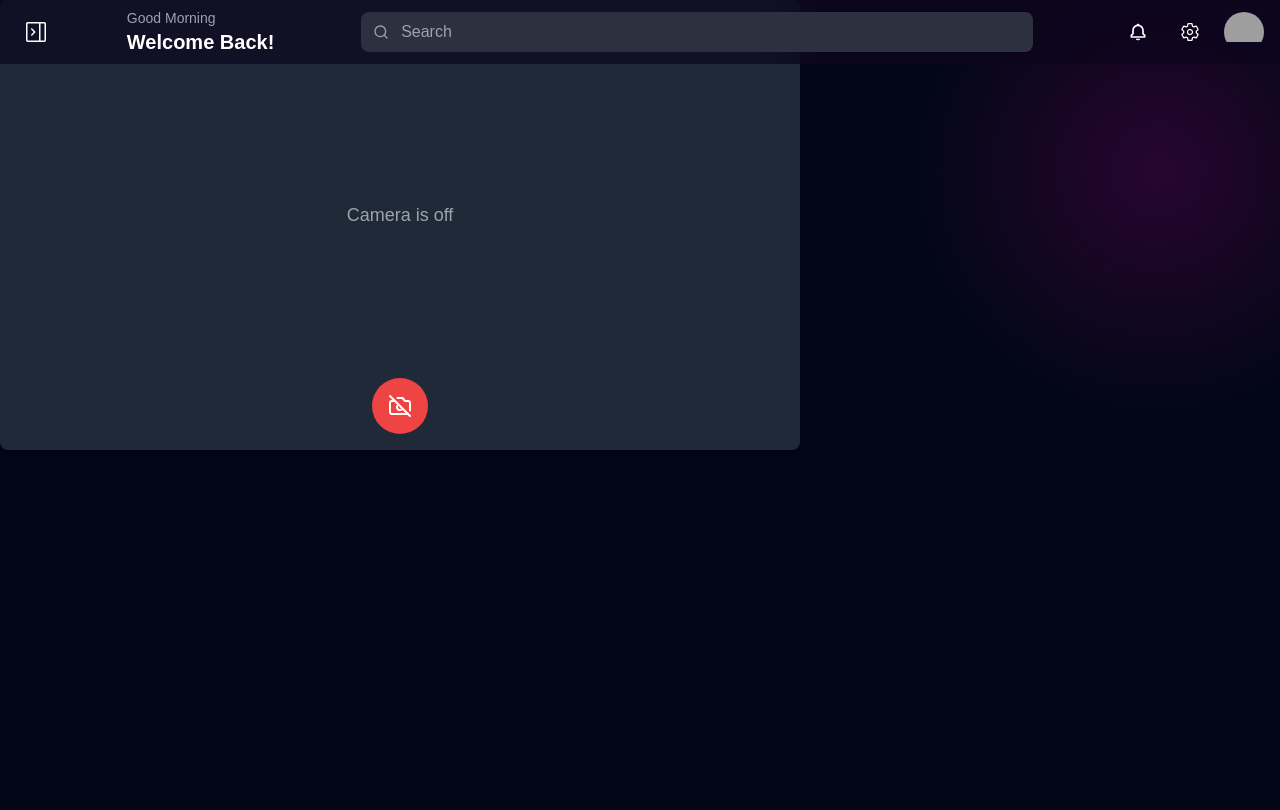
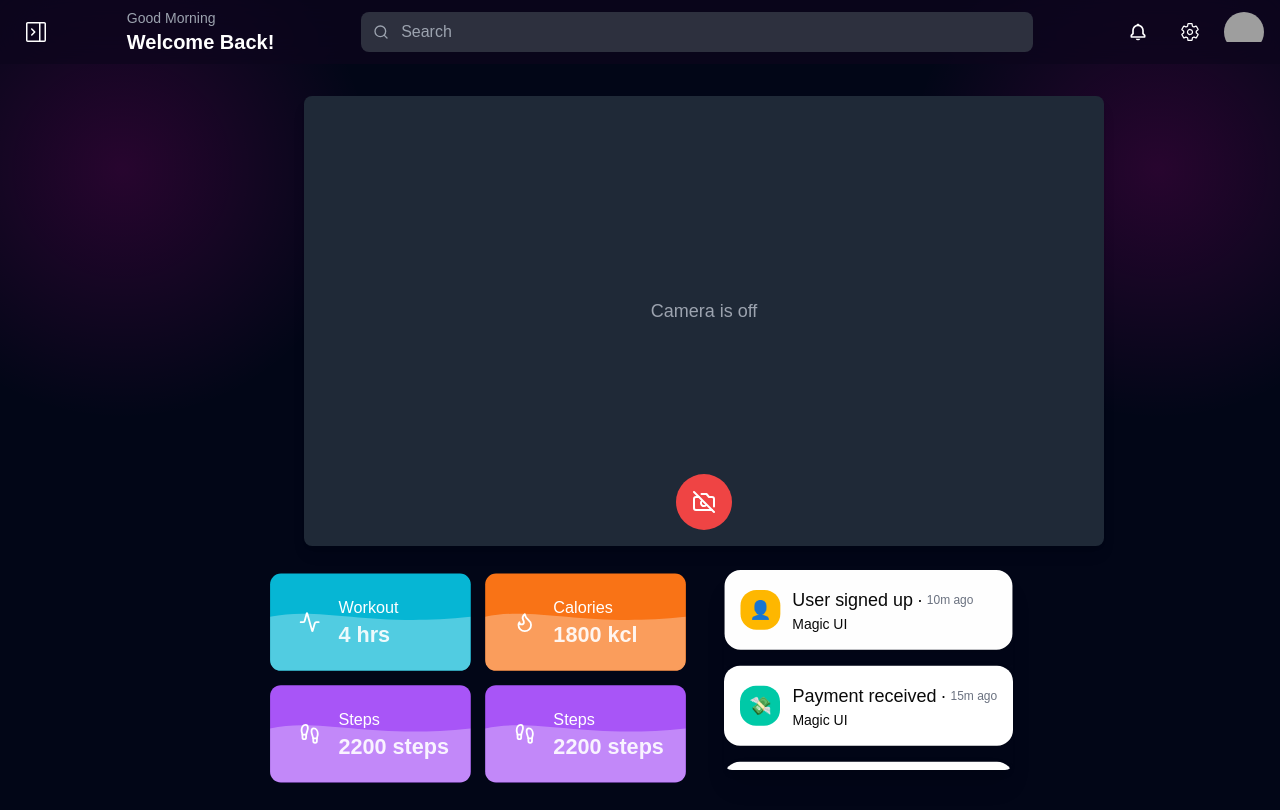
Before and after one commit to Himanshuu23/syncme, a Next.js app: page /fitness in a window 1280 px wide. Shown: the top 810 px of the page. Built offline with nearby package versions, Linux system fonts and the light colour scheme; grey boxes are pictures that could not be loaded.

Commit message:
camera ui enhanced

```diff
--- a/src/app/fitness/page.jsx
+++ b/src/app/fitness/page.jsx
@@ -1,11 +1,52 @@
+"use client"
 import React from 'react'
 import CameraComponent from '@/components/CameraComponent'
+import { Activity, Flame, FootprintsIcon } from 'lucide-react';
+import Fitness_stats from '@/components/Fitness_stats'
+import AnimatedListDemo from '@/components/AnimatedListDemo';
+
 const page = () => {
-  return (
-    <div>
-        <CameraComponent/>
-    </div>
-  )
+    return (
+        <>
+            <div className="flex mt-24 flex-col mx-auto">
+                <div className="mx-auto">
+                    <CameraComponent />
+                </div>
+
+                <div className="flex">
+                    <div className="col-span-3 mx-auto -ml-9 scale-90 grid grid-cols-2 gap-4 p-4 bg-transparent">
+                        <Fitness_stats
+                            icon={Activity}
+                            title="Workout"
+                            value="4 hrs"
+                            color="bg-cyan-500"
+                        />
+                        <Fitness_stats
+                            icon={Flame}
+                            title="Calories"
+                            value="1800 kcl"
+                            color="bg-orange-500"
+                        />
+                        <Fitness_stats
+                            icon={FootprintsIcon}
+                            title="Steps"
+                            value="2200 steps"
+                            color="bg-purple-500"
+                        />
+                        <Fitness_stats
+                            icon={FootprintsIcon}
+                            title="Steps"
+                            value="2200 steps"
+                            color="bg-purple-500"
+                        />
+                    </div>
+                    <div className="mt-6">
+                        <AnimatedListDemo />
+                    </div>
+                </div>
+            </div>
+        </>
+    )
 }
 
 export default page
--- /dev/null
+++ b/src/components/AnimatedListDemo.jsx
@@ -0,0 +1,120 @@
+"use client";
+
+import React, { useState, useEffect, useMemo } from 'react';
+import { AnimatePresence, motion } from 'framer-motion';
+
+// AnimatedListItem Component
+const AnimatedListItem = ({ children }) => {
+  const animations = {
+    initial: { scale: 0, opacity: 0 },
+    animate: { scale: 1, opacity: 1, originY: 0 },
+    exit: { scale: 0, opacity: 0 },
+    transition: { type: "spring", stiffness: 350, damping: 40 },
+  };
+
+  return (
+    <motion.div {...animations} layout className="mx-auto w-full">
+      {children}
+    </motion.div>
+  );
+};
+
+// AnimatedList Component
+const AnimatedList = React.memo(({ children, className = "", delay = 1000, ...props }) => {
+  const [index, setIndex] = useState(0);
+  const childrenArray = useMemo(() => React.Children.toArray(children), [children]);
+
+  useEffect(() => {
+    if (index < childrenArray.length - 1) {
+      const timeout = setTimeout(() => {
+        setIndex((prevIndex) => prevIndex + 1);
+      }, delay);
+
+      return () => clearTimeout(timeout);
+    }
+  }, [index, delay, childrenArray.length]);
+
+  const itemsToShow = useMemo(() => {
+    return childrenArray.slice(0, index + 1).reverse();
+  }, [index, childrenArray]);
+
+  return (
+    <div className={`flex flex-col items-center gap-4 ${className}`} {...props}>
+      <AnimatePresence>
+        {itemsToShow.map((item) => (
+          <AnimatedListItem key={(item).key}>{item}</AnimatedListItem>
+        ))}
+      </AnimatePresence>
+    </div>
+  );
+});
+
+AnimatedList.displayName = "AnimatedList";
+
+// Notification Component
+const Notification = ({ name, description, icon, color, time }) => {
+  return (
+    <figure className="relative mx-auto min-h-fit w-full max-w-[400px] cursor-pointer overflow-hidden rounded-2xl p-4 transition-all duration-200 ease-in-out hover:bg-blue-200 bg-white dark:bg-transparent dark:backdrop-blur-md transform-gpu dark:[border:1px_solid_rgba(255,255,255,.1)] [box-shadow:0_0_0_1px_rgba(0,0,0,.03),0_2px_4px_rgba(0,0,0,.05),0_12px_24px_rgba(0,0,0,.05)] dark:[box-shadow:0_-20px_80px_-20px_#ffffff1f_inset]">
+      <div className="flex flex-row items-center gap-3">
+        <div
+          className="flex size-10 items-center justify-center rounded-2xl"
+          style={{ backgroundColor: color }}
+        >
+          <span className="text-lg">{icon}</span>
+        </div>
+        <div className="flex flex-col overflow-hidden">
+          <figcaption className="flex flex-row items-center whitespace-pre text-lg font-medium dark:text-white">
+            <span className="text-sm sm:text-lg">{name}</span>
+            <span className="mx-1">·</span>
+            <span className="text-xs text-gray-500">{time}</span>
+          </figcaption>
+          <p className="text-sm font-normal dark:text-white/60">{description}</p>
+        </div>
+      </div>
+    </figure>
+  );
+};
+
+// Sample notifications data
+const notifications = Array.from({ length: 10 }, () => [
+  {
+    name: "Payment received",
+    description: "Magic UI",
+    time: "15m ago",
+    icon: "💸",
+    color: "#00C9A7",
+  },
+  {
+    name: "User signed up",
+    description: "Magic UI",
+    time: "10m ago",
+    icon: "👤",
+    color: "#FFB800",
+  },
+  {
+    name: "New message",
+    description: "Magic UI",
+    time: "5m ago",
+    icon: "💬",
+    color: "#FF3D71",
+  },
+  {
+    name: "New event",
+    description: "Magic UI",
+    time: "2m ago",
+    icon: "🗞️",
+    color: "#1E86FF",
+  },
+]).flat();
+
+export default function AnimatedListDemo({ className = "" }) {
+  return (
+    <div className={`relative flex h-[200px] w-fit  flex-col overflow-hidden bg-transparent rounded-lg  md:shadow-xl ${className}`}>
+      <AnimatedList>
+        {notifications.map((item, idx) => (
+          <Notification {...item} key={idx} />
+        ))}
+      </AnimatedList>
+    </div>
+  );
+}
--- /dev/null
+++ b/src/components/Fitness_stats.jsx
@@ -0,0 +1,32 @@
+"use client"
+
+import react from 'react'
+
+const Fitness_stats = ({ icon: Icon, title, value, color }) => {
+    return (
+        <div
+          className={`relative bg- p-6 rounded-xl ${color} transition-all duration-300 hover:scale-105 hover:shadow-lg`}
+        >
+          <div className="flex items-center space-x-3">
+            <div className="p-2 rounded-lg ">
+              <Icon className="w-6 h-6 text-white" />
+            </div>
+            <div className="flex flex-col">
+              <h3 className="text-white text-lg font-medium">{title}</h3>
+              <p className="text-white/90 text-2xl font-semibold">{value}</p>
+            </div>
+          </div>
+          <div className="absolute bottom-0  left-0 right-0 h-20">
+            <svg viewBox="0 0 400 200" preserveAspectRatio="none" className="w-full rounded-b-xl h-full opacity-30">
+              <path
+                d="M0 50 C100 20, 200 80, 400 50 L400 200 L0 200 Z"
+                fill="currentColor"
+                className="text-white"
+              />
+            </svg>
+          </div>
+        </div>
+      );
+}
+
+export default Fitness_stats;
```
Also changed, not shown: src/components/Notification.jsx (added, +22 -0 lines).
